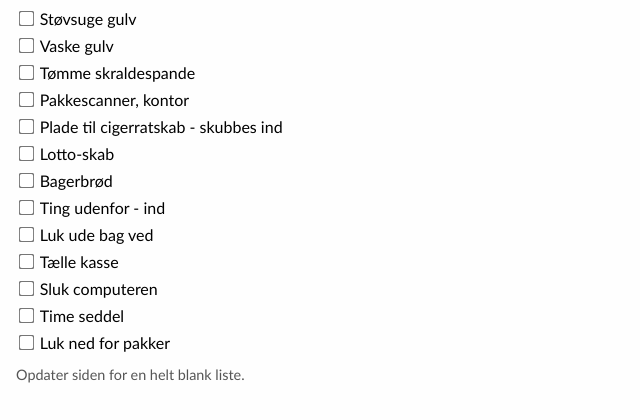
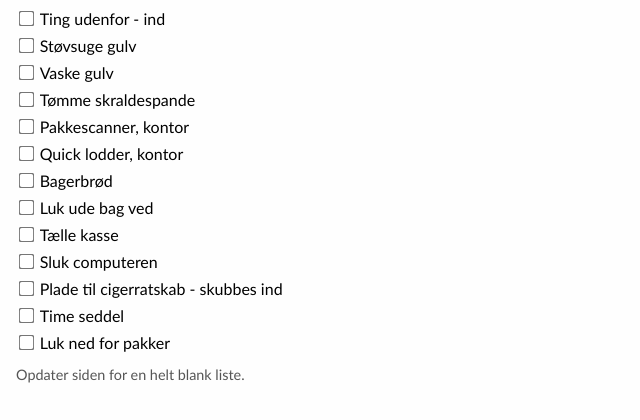
Before and after one commit to P3xill/Tjekliste--rsted-K-bmand, a plain HTML site: page index.html in a window 1280 px wide. Shown: the part 48-468 px from the top of the page, without its empty margins (0-640 px from the left). Drawn offline with Linux system fonts and the light colour scheme.

Commit message:
Opdate on the list

```diff
--- a/index.html
+++ b/index.html
@@ -34,17 +34,17 @@
   <div class="container">
     <h1>Huske-seddel</h1>
     <ul id="checklist">
+      <li><label><input type="checkbox">Ting udenfor - ind</label></li>
       <li><label><input type="checkbox">Støvsuge gulv</label></li>
       <li><label><input type="checkbox">Vaske gulv</label></li>
       <li><label><input type="checkbox">Tømme skraldespande</label></li>
       <li><label><input type="checkbox">Pakkescanner, kontor</label></li>
-      <li><label><input type="checkbox">Plade til cigerratskab - skubbes ind</label></li>
-      <li><label><input type="checkbox">Lotto-skab</label></li>
+      <li><label><input type="checkbox">Quick lodder, kontor</label></li>
       <li><label><input type="checkbox">Bagerbrød</label></li>
-      <li><label><input type="checkbox">Ting udenfor - ind</label></li>
       <li><label><input type="checkbox">Luk ude bag ved</label></li>
       <li><label><input type="checkbox">Tælle kasse</label></li>
       <li><label><input type="checkbox">Sluk computeren</label></li>
+      <li><label><input type="checkbox">Plade til cigerratskab - skubbes ind</label></li>
       <li><label><input type="checkbox">Time seddel</label></li>
       <li><label><input type="checkbox">Luk ned for pakker</label></li>
     </ul>
```
